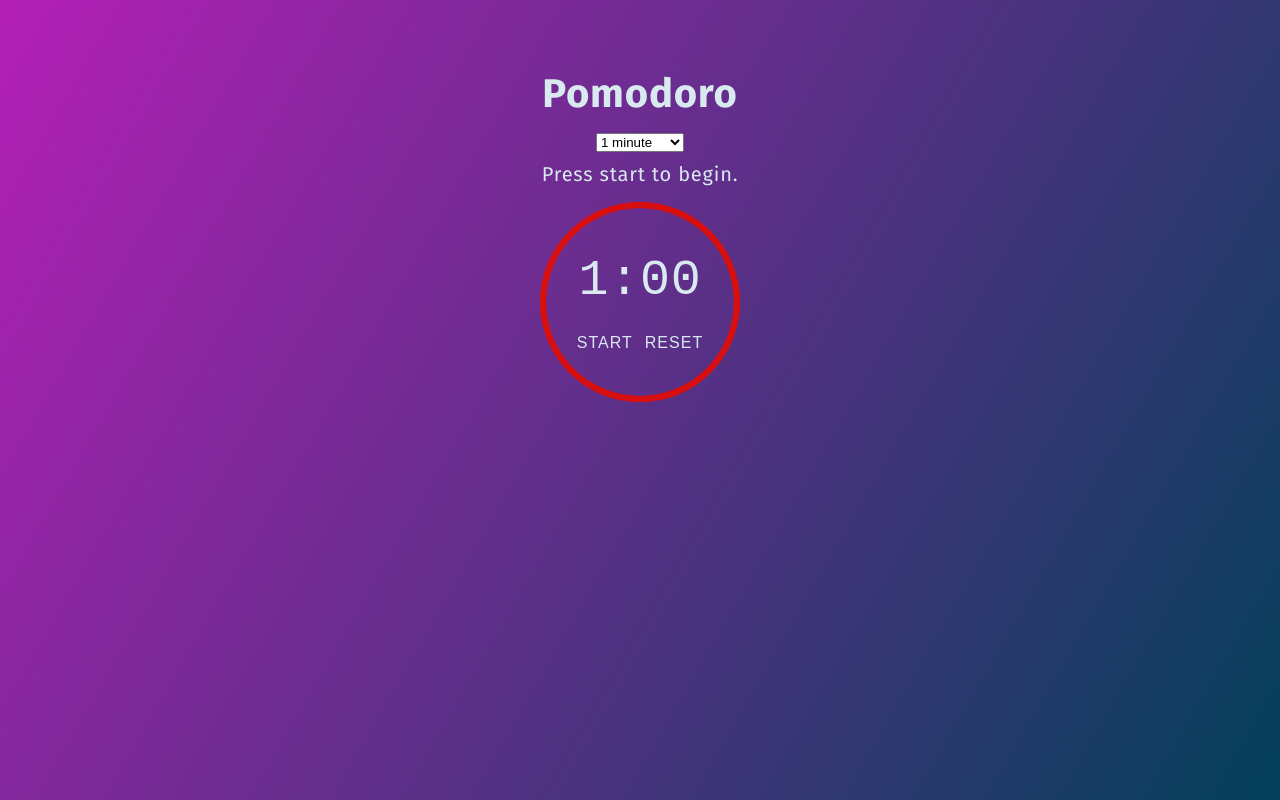
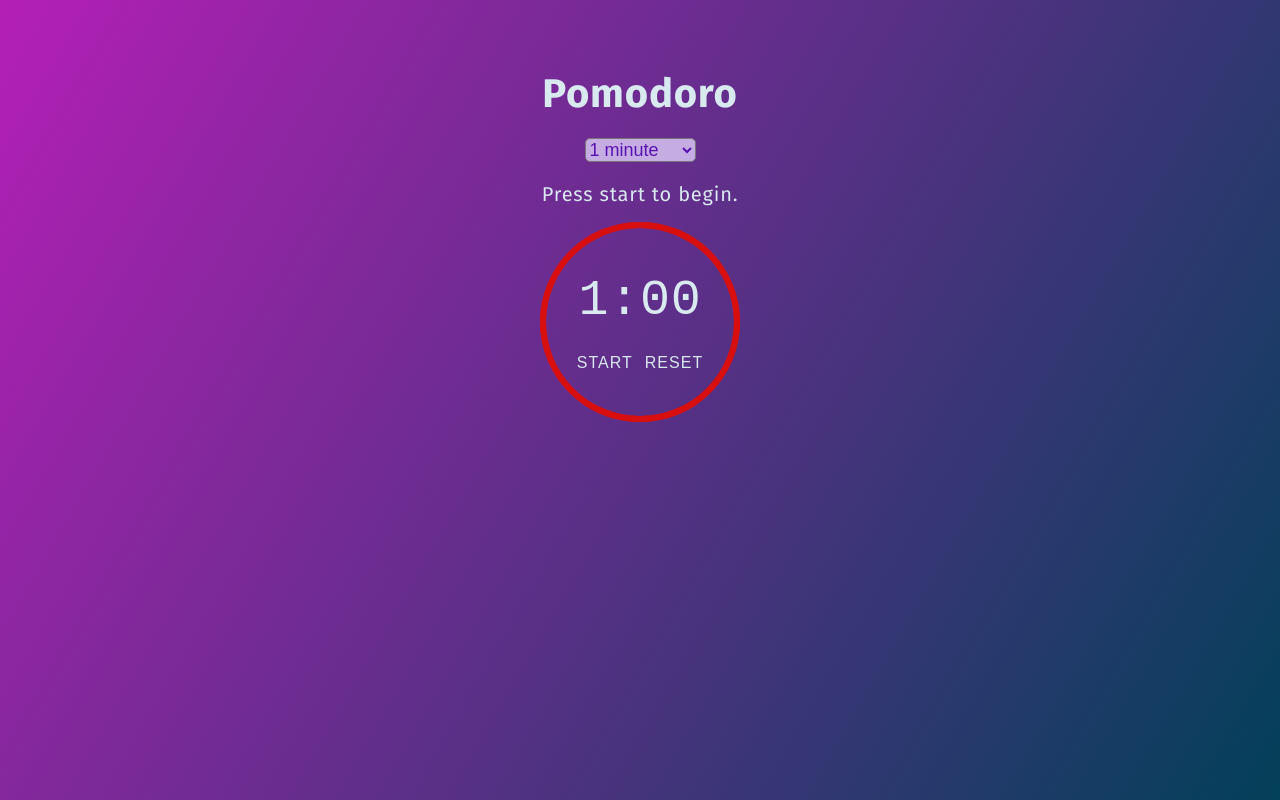
Before and after one commit to Sruthij93/Pomodoro_App, a plain HTML site: page index.html in a window 1280 px wide. Drawn offline with Linux system fonts and the light colour scheme; a web font is replaced by a local one.

Commit message:
css to selector

```diff
--- a/style.css
+++ b/style.css
@@ -102,3 +102,11 @@ button {
 button:hover {
   color: #90c0d1;
 }
+
+#timer-select {
+  background-color: rgb(197, 173, 227);
+  font-size: 18px;
+  border-radius: 5px;
+  margin: 10px auto 10px auto;
+  color: rgb(88, 16, 177);
+}
```
